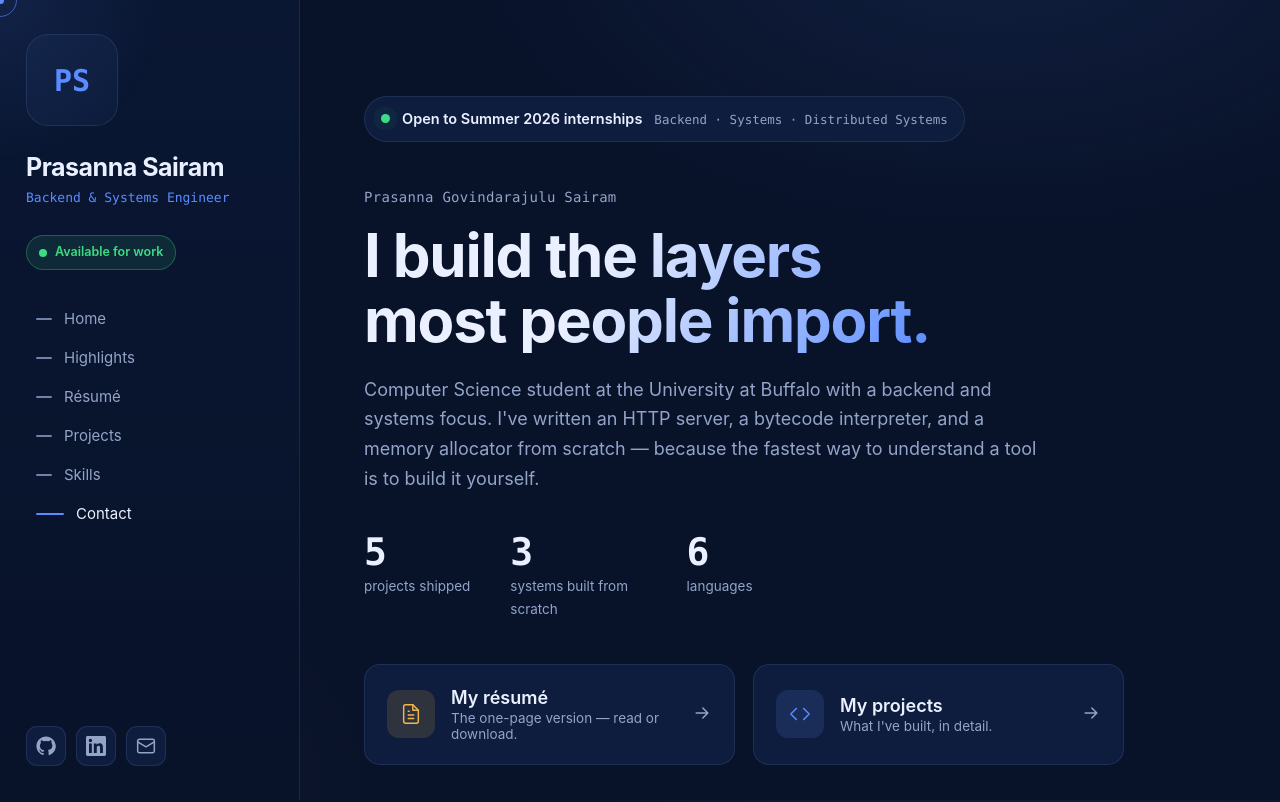
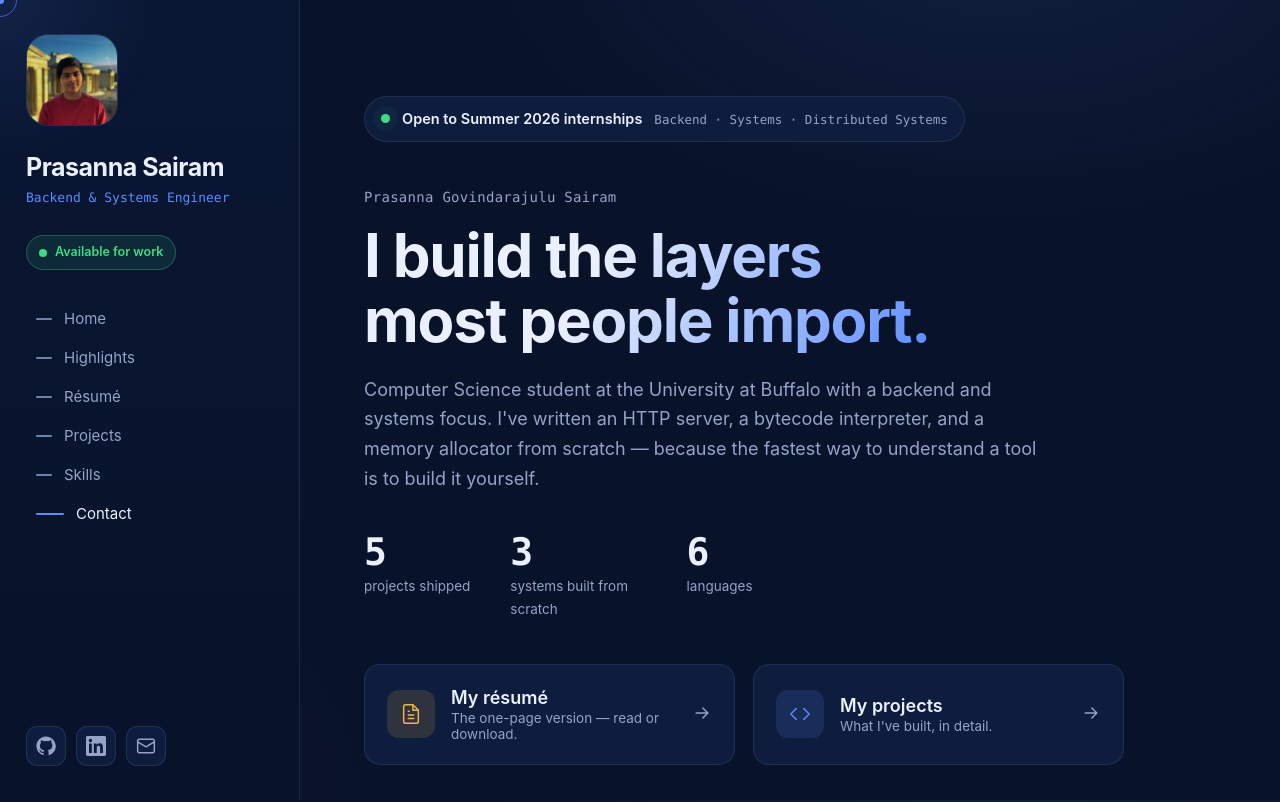
Before and after one commit to prasannaman44/website, a React (Vite) app: page / in a window 1280 px wide. Shown: the top 802 px of the page. Built offline with nearby package versions, Linux system fonts and the light colour scheme.

Commit message:
Add profile photo as avatar and favicon

```diff
--- a/index.html
+++ b/index.html
@@ -2,7 +2,7 @@
 <html lang="en">
   <head>
     <meta charset="UTF-8" />
-    <link rel="icon" type="image/svg+xml" href="/favicon.svg" />
+    <link rel="icon" type="image/jpeg" href="/profile.jpg" />
     <meta name="viewport" content="width=device-width, initial-scale=1.0" />
     <meta name="theme-color" content="#081229" />
 
--- a/src/App.jsx
+++ b/src/App.jsx
@@ -4,8 +4,8 @@
    EDITABLE CONTENT — everything you'd normally change lives in these constants.
    ========================================================================= */
 
-// Set to '/profile.jpg' after you drop a photo into public/ for a permanent image.
-const DEFAULT_IMAGE = ''
+// Permanent profile photo served from public/profile.jpg.
+const DEFAULT_IMAGE = '/profile.jpg'
 
 const PROFILE = {
   name: 'Prasanna Sairam',
```
Also changed, not shown: public/profile.jpg (added).
